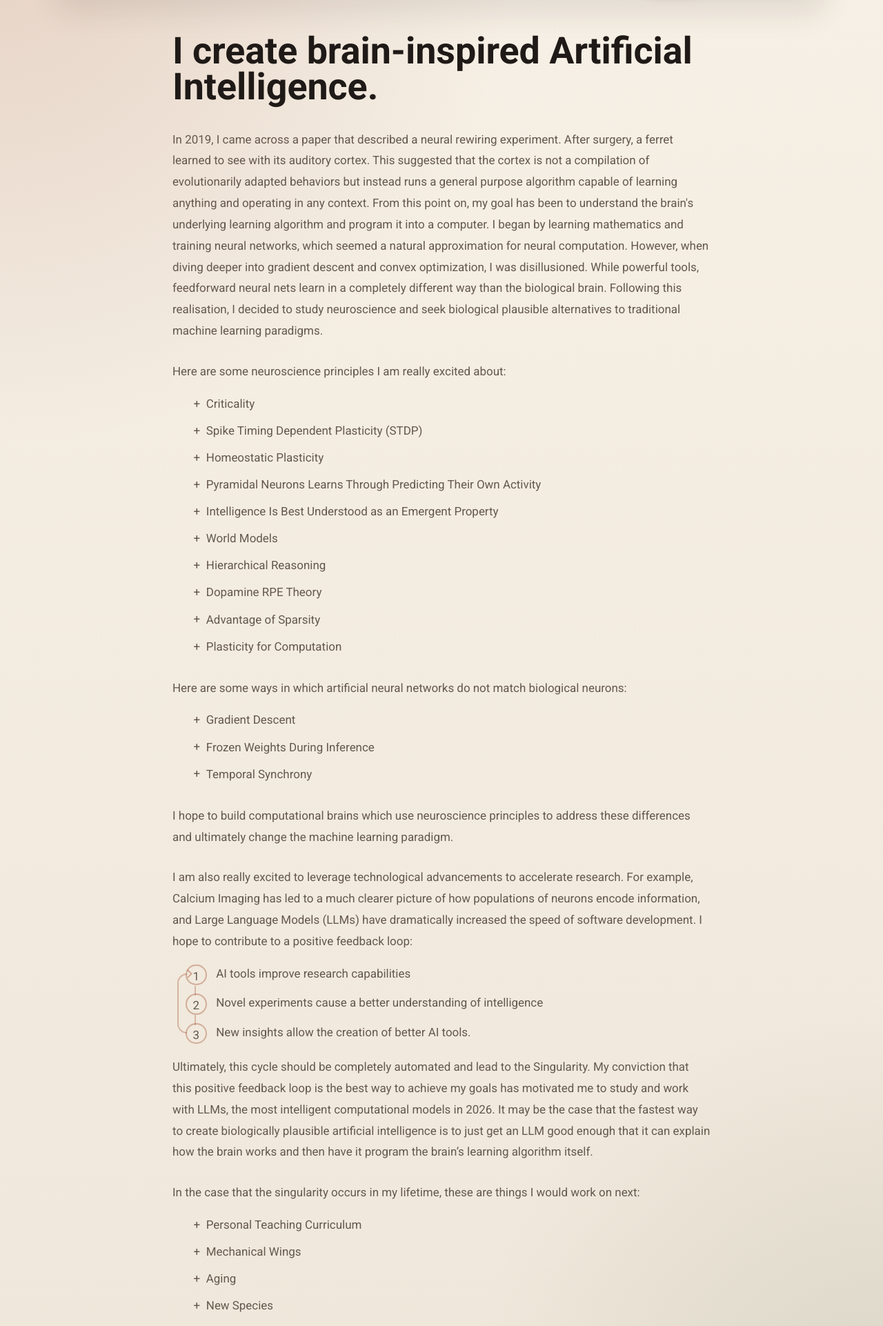
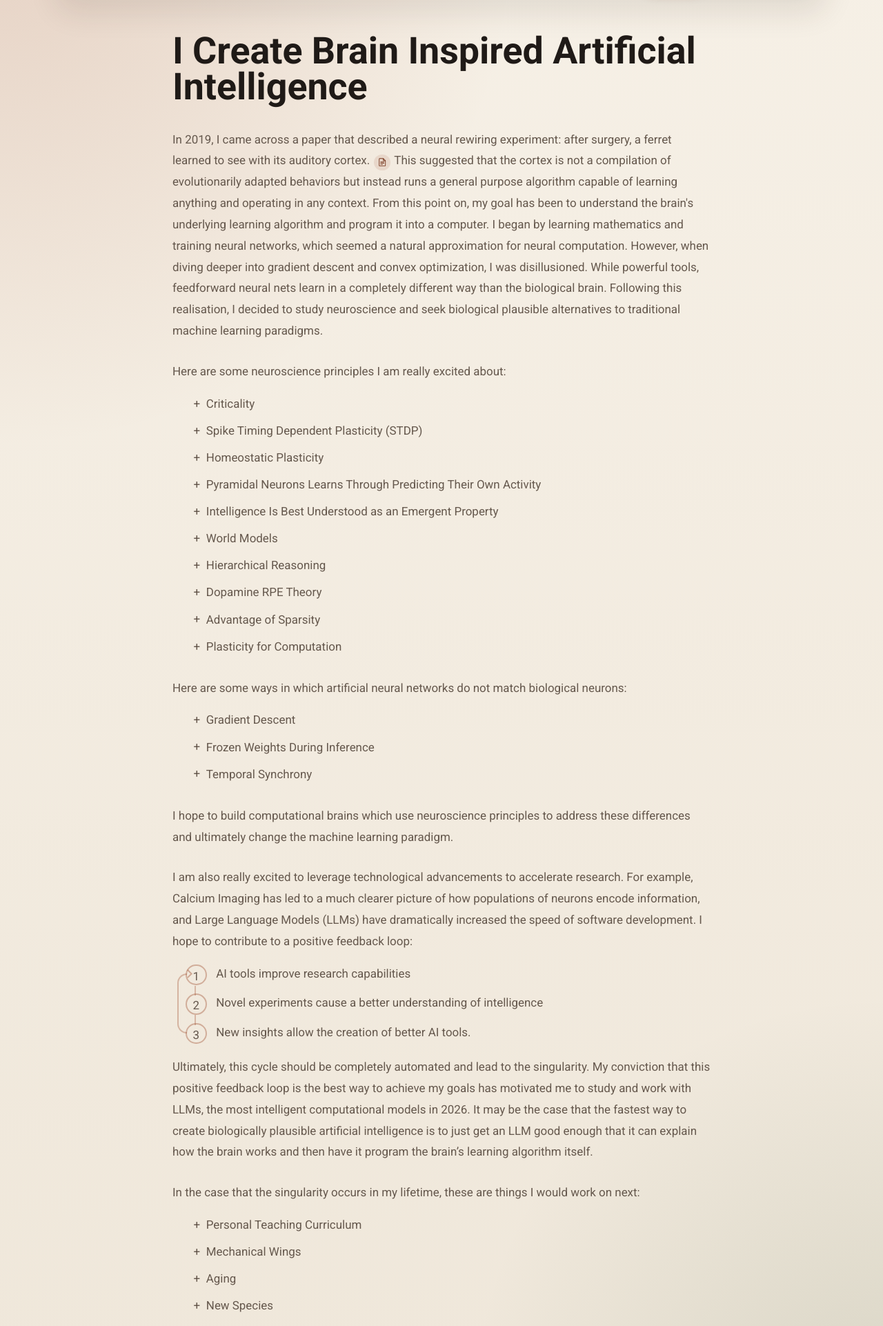
Before and after one commit to Jgroner11/personal-website, a PHP site: page /purpose.html in a window 1280 px wide. Shown: the part 101-2023 px from the top of the page at 69% size. Run offline with PHP 8.4, Linux system fonts and the light colour scheme.

Commit message:
links on purpose page

```diff
--- a/css/styles.css
+++ b/css/styles.css
@@ -587,6 +587,37 @@ p {
   line-height: 1.82;
 }
 
+.purpose-article-link {
+  display: inline-flex;
+  align-items: center;
+  justify-content: center;
+  width: 1.45rem;
+  height: 1.45rem;
+  margin: 0 0.12rem;
+  border-radius: 999px;
+  vertical-align: -0.26rem;
+  color: var(--accent-deep);
+  background: rgba(159, 77, 46, 0.12);
+  transition: transform 180ms ease, background-color 180ms ease, color 180ms ease;
+}
+
+.purpose-article-link:hover {
+  transform: translateY(-1px);
+  color: var(--accent);
+  background: rgba(159, 77, 46, 0.18);
+}
+
+.purpose-article-link:focus-visible {
+  outline: 2px solid rgba(118, 54, 29, 0.45);
+  outline-offset: 3px;
+}
+
+.purpose-article-link svg {
+  width: 0.9rem;
+  height: 0.9rem;
+  fill: currentColor;
+}
+
 .purpose-list {
   display: grid;
   gap: 0.7rem;
--- a/purpose.html
+++ b/purpose.html
@@ -21,13 +21,19 @@
 
     <main class="purpose-page-simple">
       <section class="purpose-hero-simple">
-        <h1>I create brain-inspired Artificial Intelligence.</h1>
+        <h1>I Create Brain Inspired Artificial Intelligence</h1>
       </section>
 
       <article class="purpose-document" aria-label="Purpose statement">
         <div class="purpose-block">
           <p>
-            In 2019, I came across a paper that described a neural rewiring experiment. After surgery, a ferret learned to see with its auditory cortex. This suggested that the cortex is not a compilation of evolutionarily adapted behaviors but instead runs a general purpose algorithm capable of learning anything and operating in any context. From this point on, my goal has been to understand the brain's underlying learning algorithm and program it into a computer. I began by learning mathematics and training neural networks, which seemed a natural approximation for neural computation. However, when diving deeper into gradient descent and convex optimization, I was disillusioned. While powerful tools, feedforward neural nets learn in a completely different way than the biological brain. Following this realisation, I decided to study neuroscience and seek biological plausible alternatives to traditional machine learning paradigms.
+            In 2019, I came across a paper that described a neural rewiring experiment: after surgery, a ferret learned to see with its auditory cortex.
+            <a class="purpose-article-link" href="https://www.jneurosci.org/content/12/9/3651" target="_blank" rel="noreferrer" aria-label="Read the neural rewiring paper">
+              <svg viewBox="0 0 16 16" aria-hidden="true">
+                <path d="M4 1.5A1.5 1.5 0 0 0 2.5 3v10A1.5 1.5 0 0 0 4 14.5h8a1.5 1.5 0 0 0 1.5-1.5V5.2L9.8 1.5H4Zm0 1h5v2.2A1.3 1.3 0 0 0 10.3 6.0h2.2V13a.5.5 0 0 1-.5.5H4a.5.5 0 0 1-.5-.5V3a.5.5 0 0 1 .5-.5Zm6 .7 1.8 1.8h-1.5a.3.3 0 0 1-.3-.3V3.2ZM5 7h6v1H5V7Zm0 2h6v1H5V9Zm0 2h4v1H5v-1Z"></path>
+              </svg>
+            </a>
+            This suggested that the cortex is not a compilation of evolutionarily adapted behaviors but instead runs a general purpose algorithm capable of learning anything and operating in any context. From this point on, my goal has been to understand the brain's underlying learning algorithm and program it into a computer. I began by learning mathematics and training neural networks, which seemed a natural approximation for neural computation. However, when diving deeper into gradient descent and convex optimization, I was disillusioned. While powerful tools, feedforward neural nets learn in a completely different way than the biological brain. Following this realisation, I decided to study neuroscience and seek biological plausible alternatives to traditional machine learning paradigms.
           </p>
         </div>
 
@@ -51,8 +57,12 @@
                 <div class="purpose-expand-body">
                   <p>
                     Neural plasticity occurs in discrete time window. For a synapse to be strengthened, the presynaptic neuron must fire 15ms before the postsynaptic neuron fires.
+                    <a class="purpose-article-link" href="https://www.jneurosci.org/content/18/24/10464" target="_blank" rel="noreferrer" aria-label="Read the STDP paper">
+                      <svg viewBox="0 0 16 16" aria-hidden="true">
+                        <path d="M4 1.5A1.5 1.5 0 0 0 2.5 3v10A1.5 1.5 0 0 0 4 14.5h8a1.5 1.5 0 0 0 1.5-1.5V5.2L9.8 1.5H4Zm0 1h5v2.2A1.3 1.3 0 0 0 10.3 6.0h2.2V13a.5.5 0 0 1-.5.5H4a.5.5 0 0 1-.5-.5V3a.5.5 0 0 1 .5-.5Zm6 .7 1.8 1.8h-1.5a.3.3 0 0 1-.3-.3V3.2ZM5 7h6v1H5V7Zm0 2h6v1H5V9Zm0 2h4v1H5v-1Z"></path>
+                      </svg>
+                    </a>
                   </p>
-                  <p>Cite Bi and Poo</p>
                 </div>
               </div>
             </section>
@@ -74,8 +84,12 @@
                 <div class="purpose-expand-body">
                   <p>
                     Pyramidal neurons receive input at two distinct synaptic locations: basal and apical. Input to apical dendrites depolarizes the soma serving as a prediction that the neuron will fire. If input to basal dendrites follows, the cell fires signifying a correct prediction and leads to apical dendritic growth and increase in the number of apical spines. The "correct prediction" signal is mediated by a backpropagating action potential up the apical dendrite. Dendritic spines have high input impedance which enables them to hold credit so that the backpropagating action potential impacts specifically the synapses which were responsible for the prediction.
+                    <a class="purpose-article-link" href="https://arxiv.org/abs/1511.00083" target="_blank" rel="noreferrer" aria-label="Read the pyramidal neuron prediction paper">
+                      <svg viewBox="0 0 16 16" aria-hidden="true">
+                        <path d="M4 1.5A1.5 1.5 0 0 0 2.5 3v10A1.5 1.5 0 0 0 4 14.5h8a1.5 1.5 0 0 0 1.5-1.5V5.2L9.8 1.5H4Zm0 1h5v2.2A1.3 1.3 0 0 0 10.3 6.0h2.2V13a.5.5 0 0 1-.5.5H4a.5.5 0 0 1-.5-.5V3a.5.5 0 0 1 .5-.5Zm6 .7 1.8 1.8h-1.5a.3.3 0 0 1-.3-.3V3.2ZM5 7h6v1H5V7Zm0 2h6v1H5V9Zm0 2h4v1H5v-1Z"></path>
+                      </svg>
+                    </a>
                   </p>
-                  <p>Cite spruston paper</p>
                 </div>
               </div>
             </section>
@@ -142,8 +156,12 @@
                 <div class="purpose-expand-body">
                   <p>
                     Biological brains make temporary changes in their synaptic strengths in order to aid decision making.
+                    <a class="purpose-article-link" href="https://doi.org/10.3389/fncom.2013.00098" target="_blank" rel="noreferrer" aria-label="Read the plasticity for computation paper">
+                      <svg viewBox="0 0 16 16" aria-hidden="true">
+                        <path d="M4 1.5A1.5 1.5 0 0 0 2.5 3v10A1.5 1.5 0 0 0 4 14.5h8a1.5 1.5 0 0 0 1.5-1.5V5.2L9.8 1.5H4Zm0 1h5v2.2A1.3 1.3 0 0 0 10.3 6.0h2.2V13a.5.5 0 0 1-.5.5H4a.5.5 0 0 1-.5-.5V3a.5.5 0 0 1 .5-.5Zm6 .7 1.8 1.8h-1.5a.3.3 0 0 1-.3-.3V3.2ZM5 7h6v1H5V7Zm0 2h6v1H5V9Zm0 2h4v1H5v-1Z"></path>
+                      </svg>
+                    </a>
                   </p>
-                  <p>Cite hopfield paper</p>
                 </div>
               </div>
             </section>
@@ -204,7 +222,7 @@
             <li><span>New insights allow the creation of better AI tools.</span></li>
           </ol>
           <p>
-            Ultimately, this cycle should be completely automated and lead to the Singularity. My conviction that this positive feedback loop is the best way to achieve my goals has motivated me to study and work with LLMs, the most intelligent computational models in 2026. It may be the case that the fastest way to create biologically plausible artificial intelligence is to just get an LLM good enough that it can explain how the brain works and then have it program the brain’s learning algorithm itself.
+            Ultimately, this cycle should be completely automated and lead to the singularity. My conviction that this positive feedback loop is the best way to achieve my goals has motivated me to study and work with LLMs, the most intelligent computational models in 2026. It may be the case that the fastest way to create biologically plausible artificial intelligence is to just get an LLM good enough that it can explain how the brain works and then have it program the brain’s learning algorithm itself.
           </p>
         </div>
 
```
Also changed, not shown: purpose.txt (+6 -10 lines).
